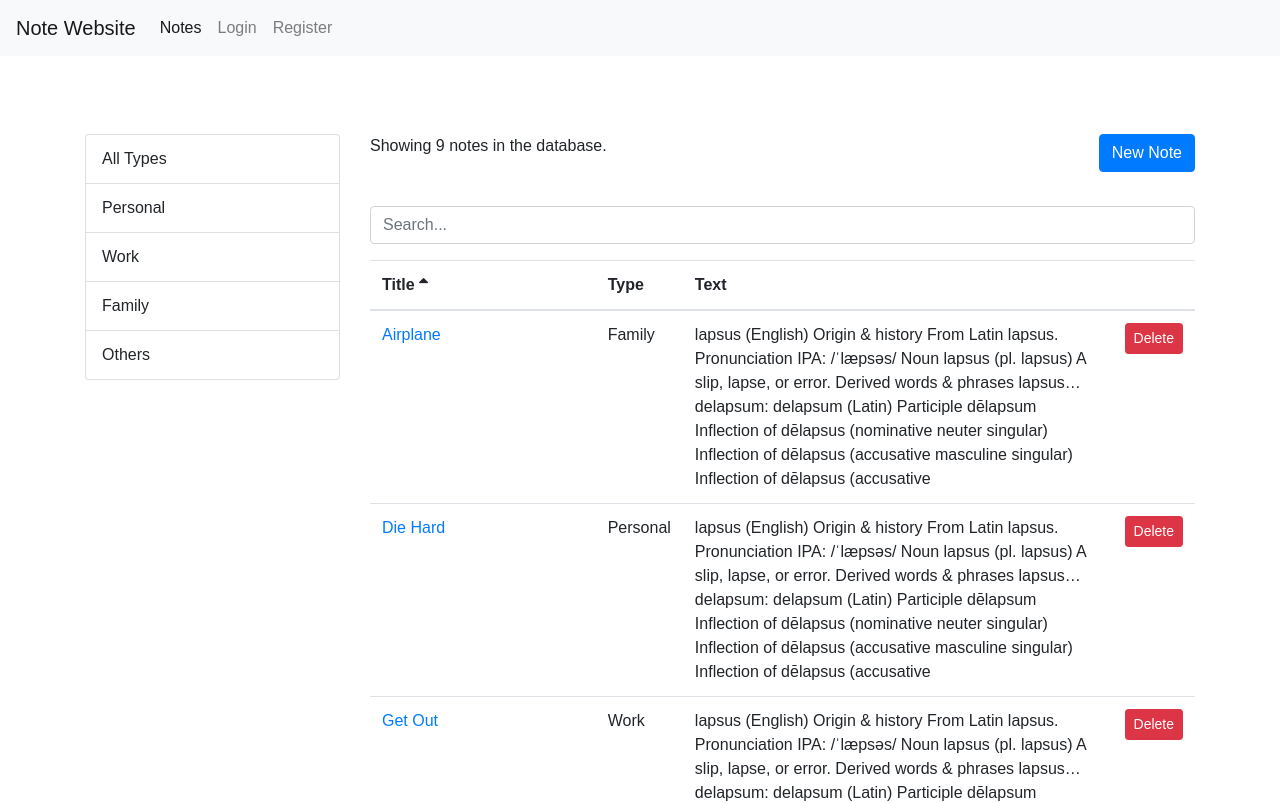
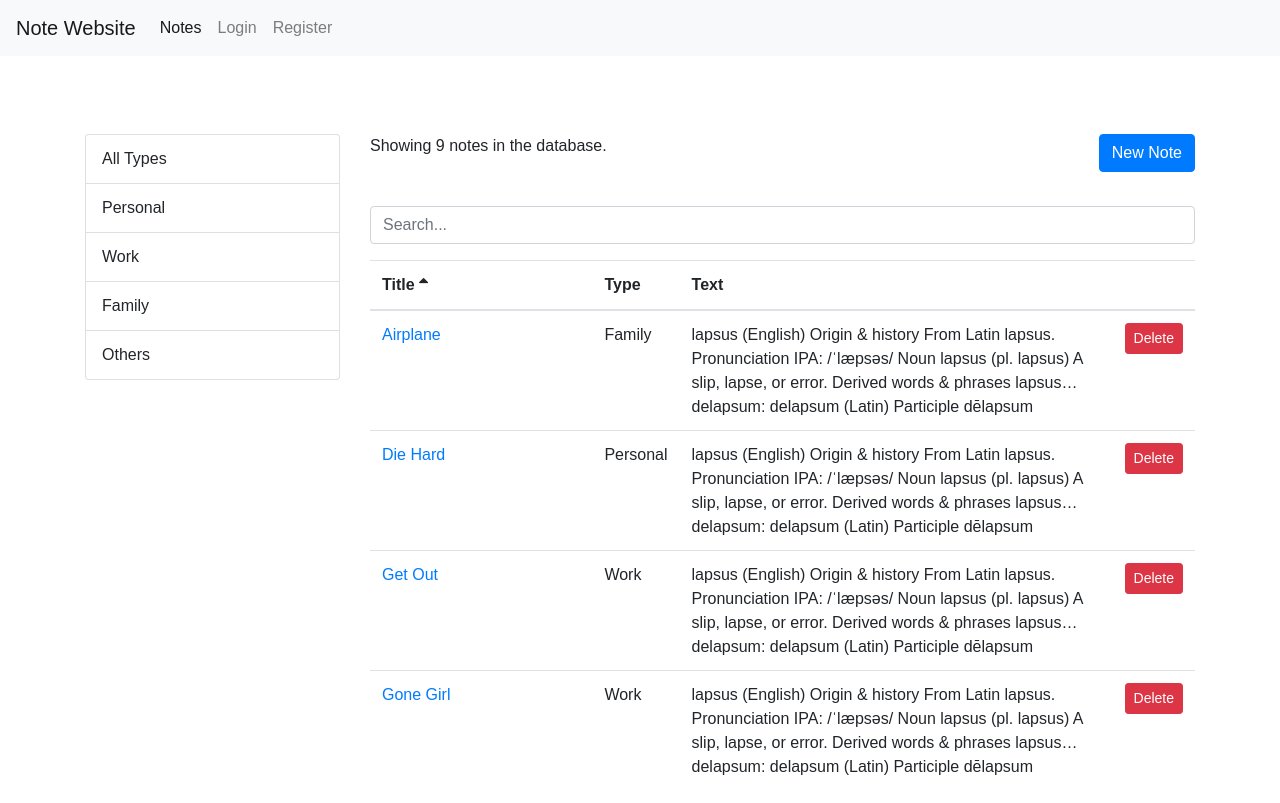
Before and after one commit to sfmqrb/web-hw-3, a React (Create React App) app in the folder Front/: page /notes in a window 1280 px wide. Shown: the top 803 px of the page. Built offline with nearby package versions, Linux system fonts and the light colour scheme.

Commit message:
fixed-size table height

```diff
--- a/Front/src/components/common/tableBody.jsx
+++ b/Front/src/components/common/tableBody.jsx
@@ -20,8 +20,10 @@ class TableBody extends Component {
         {data.map((item) => (
           <tr key={item._id}>
             {columns.map((column) => (
-              <td key={this.createKey(item, column)} className="">
-                {this.renderCell(item, column)}
+              <td key={this.createKey(item, column)}>
+                <div className="clampContainer">
+                  {this.renderCell(item, column)}
+                </div>
               </td>
             ))}
           </tr>
--- a/Front/src/components/notes.jsx
+++ b/Front/src/components/notes.jsx
@@ -15,7 +15,7 @@ class Notes extends Component {
     notes: [],
     types: [],
     currentPage: 1,
-    pageSize: 5,
+    pageSize: 4,
     searchQuery: "",
     selectedType: null,
     sortColumn: { path: "title", order: "asc" },
--- a/Front/src/index.css
+++ b/Front/src/index.css
@@ -11,3 +11,13 @@ body {
 .clickable {
   cursor: pointer;
 }
+
+
+.clampContainer {
+  display: -webkit-box;
+  -webkit-line-clamp: 0;
+  -webkit-box-orient: vertical;
+  overflow: hidden;
+  max-height: 95px;
+
+}
--- a/Front/src/index.js
+++ b/Front/src/index.js
@@ -1,8 +1,8 @@
 import "bootstrap/dist/js/bootstrap.min.js";
 import "bootstrap/dist/css/bootstrap.min.css";
-
 import "./index.css";
 import "font-awesome/css/font-awesome.css";
+
 import React from "react";
 import ReactDOM from "react-dom";
 import { BrowserRouter } from "react-router-dom";
```
